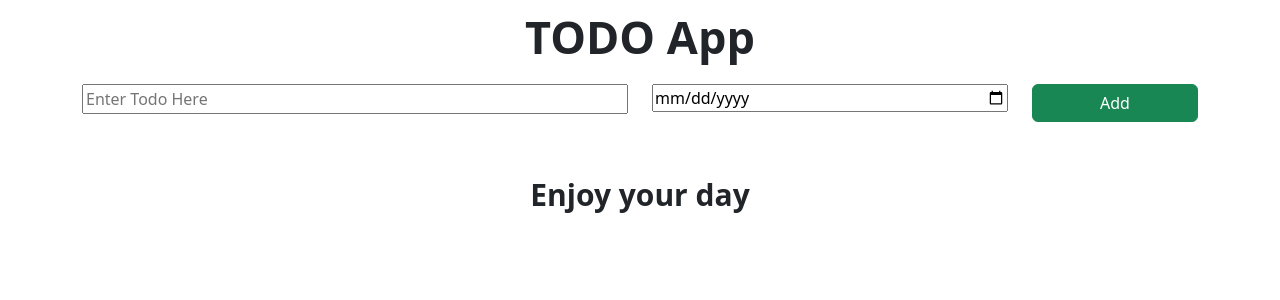
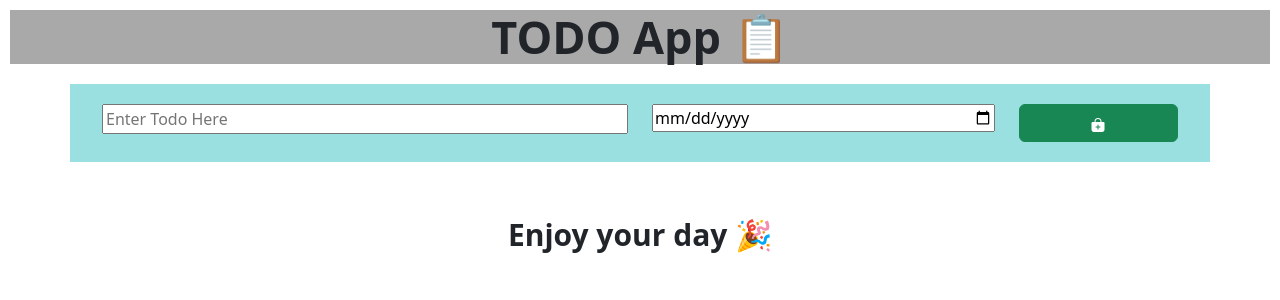
Before and after one commit to sampada-2006/Todo-App-ReactVersion, a React (Vite) app: page / in a window 1280 px wide. Shown: the top 300 px of the page. Built offline with nearby package versions, Linux system fonts and the light colour scheme.

Commit message:
emojis , icons and some css added

```diff
--- a/package.json
+++ b/package.json
@@ -12,7 +12,8 @@
   "dependencies": {
     "bootstrap": "^5.3.8",
     "react": "^19.2.6",
-    "react-dom": "^19.2.6"
+    "react-dom": "^19.2.6",
+    "react-icons": "^5.6.0"
   },
   "devDependencies": {
     "@eslint/js": "^10.0.1",
--- a/src/App.jsx
+++ b/src/App.jsx
@@ -28,11 +28,10 @@ function App() {
   };
 
   const handelDeleteButton = (todoItemName, todoDueDate) => {
-    console.log(`item deleted ${todoItemName}`);
     let delItem = { name: todoItemName, dueDate: todoDueDate };
-    const listAfterDel = todoItems.filter(
-      (item) => item.name !== delItem.name && item.dueDate !== delItem.dueDate,
-    );
+    const listAfterDel = todoItems.filter((item) => {
+      return !(item.name === delItem.name && item.dueDate === delItem.dueDate);
+    });
     setTodoItems(listAfterDel);
   };
 
--- a/src/components/AddTodo.jsx
+++ b/src/components/AddTodo.jsx
@@ -1,8 +1,10 @@
 import { useState } from "react";
+import { IoBagAdd } from "react-icons/io5";
+import styles from "./AddTodo.module.css";
 
 function AddTodo({ onNewItem }) {
-  const [todoName, setTodoName] = useState();
-  const [dueDate, setDueDate] = useState();
+  const [todoName, setTodoName] = useState("");
+  const [dueDate, setDueDate] = useState("");
 
   const handleNameChange = () => {
     setTodoName(event.target.value);
@@ -17,8 +19,8 @@ function AddTodo({ onNewItem }) {
   };
 
   return (
-    <div className="container">
-      <div className="row my-row">
+    <div className={`${styles.inputBar} container`}>
+      <div className={`${styles.inputRow} row my-row`}>
         <div className="col-sm-6">
           <input
             type="text"
@@ -36,7 +38,7 @@ function AddTodo({ onNewItem }) {
             className="btn btn-success my-button"
             onClick={handleAddButton}
           >
-            Add
+            <IoBagAdd />
           </button>
         </div>
       </div>
--- /dev/null
+++ b/src/components/AddTodo.module.css
@@ -0,0 +1,7 @@
+.inputBar{
+  background-color: #9be0e0;
+}
+
+.inputRow{
+  padding: 20px;
+}
--- a/src/components/AppName.jsx
+++ b/src/components/AppName.jsx
@@ -1,6 +1,6 @@
 import styles from "./AppName.module.css";
 function AppName() {
-  return <h1 className={styles.appHeading}>TODO App</h1>;
+  return <h1 className={styles.appHeading}>TODO App 📋</h1>;
 }
 
 export default AppName;
--- a/src/components/AppName.module.css
+++ b/src/components/AppName.module.css
@@ -3,4 +3,5 @@
   font-size: 45px;
   margin: 10px;
   margin-bottom: 20px;
+  background-color: darkgrey;
 }
--- a/src/components/TodoItem.jsx
+++ b/src/components/TodoItem.jsx
@@ -1,6 +1,9 @@
+import { MdDeleteForever } from "react-icons/md";
+import styles from "./TodoItem.module.css";
+
 function TodoItem({ todoName, todoDate, onDelete }) {
   return (
-    <div className="container">
+    <div className={`${styles.singleItem} container`}>
       <div className="row my-row">
         <div className="col-sm-6">{todoName}</div>
         <div className="col-sm-4">{todoDate}</div>
@@ -10,7 +13,7 @@ function TodoItem({ todoName, todoDate, onDelete }) {
             class="btn btn-danger my-button"
             onClick={() => onDelete(todoName, todoDate)}
           >
-            Delete
+            <MdDeleteForever />
           </button>
         </div>
       </div>
--- /dev/null
+++ b/src/components/TodoItem.module.css
@@ -0,0 +1,3 @@
+.singleItem{
+  background-color: rgb(252, 248, 211);
+}
--- a/src/components/TodoItems.jsx
+++ b/src/components/TodoItems.jsx
@@ -7,6 +7,7 @@ const TodoItems = ({ todoItems, onDeleteClick }) => {
       <div className={styles.itemsContainer}>
         {todoItems.map((item) => (
           <TodoItem
+            key={item.name}
             todoDate={item.dueDate}
             todoName={item.name}
             onDelete={onDeleteClick}
--- a/src/components/WelcomeMsg.jsx
+++ b/src/components/WelcomeMsg.jsx
@@ -1,6 +1,6 @@
 import style from "./WelcomeMsg.module.css";
 
 const WelcomeMsg = () => {
-  return <p className={style.welcome}>Enjoy your day</p>;
+  return <p className={style.welcome}>Enjoy your day 🎉</p>;
 };
 export default WelcomeMsg;
```
Also changed, not shown: 1 other file (tests, documents, lock files or other folders).
